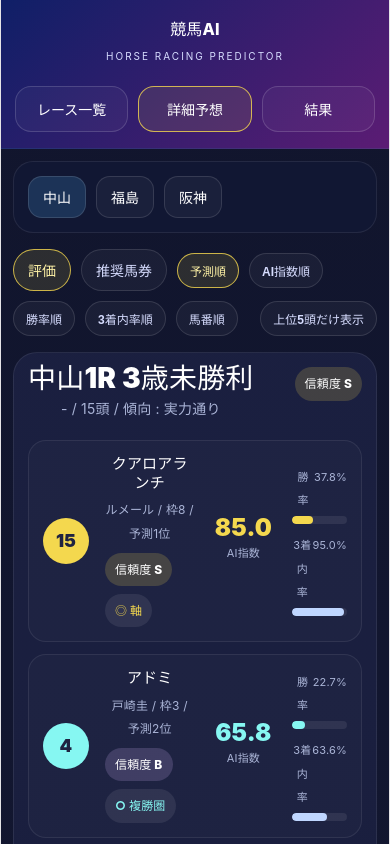
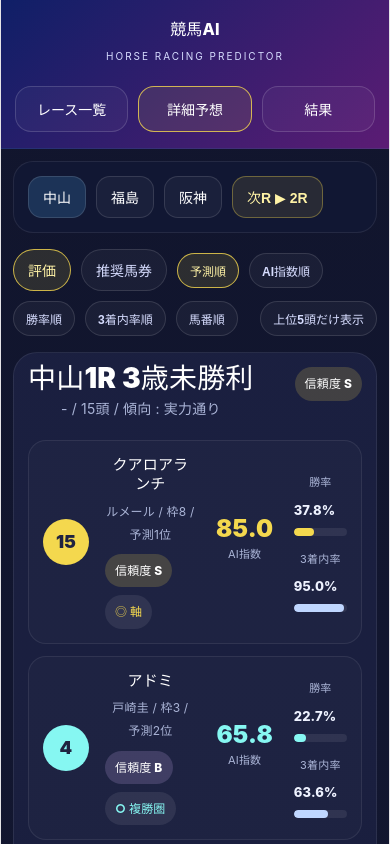
Before and after one commit to k2automate/keiba_ai_mvp, a React (Vite) app in the folder ui/: page / in a window 390 px wide. Both pictures are taken after a click on the button "詳細予想". Shown: the top 844 px of the page. Built offline with nearby package versions, Linux system fonts and the light colour scheme.

Commit message:
improve mobile labels and next race button

```diff
--- a/ui/src/App.tsx
+++ b/ui/src/App.tsx
@@ -214,6 +214,56 @@ function readCsvFile<T>(file: File, onDone: (rows: T[]) => void) {
   reader.readAsText(file, "utf-8");
 }
 
+function StatBar({
+  label,
+  value,
+  width,
+  color,
+  isMobile,
+}: {
+  label: string;
+  value: string;
+  width: string;
+  color: string;
+  isMobile: boolean;
+}) {
+  return (
+    <div>
+      <div style={{ fontSize: isMobile ? 11 : 12, color: "#aab4d6", marginBottom: 4 }}>{label}</div>
+      <div
+        style={{
+          display: "flex",
+          alignItems: "center",
+          justifyContent: "space-between",
+          fontSize: isMobile ? 13 : 14,
+          color: "#eef2ff",
+          marginBottom: 6,
+          fontWeight: 800,
+        }}
+      >
+        <span>{value}</span>
+      </div>
+      <div
+        style={{
+          height: isMobile ? 8 : 10,
+          background: "rgba(255,255,255,0.08)",
+          borderRadius: 999,
+          overflow: "hidden",
+        }}
+      >
+        <div
+          style={{
+            width,
+            height: "100%",
+            borderRadius: 999,
+            background: color,
+          }}
+        />
+      </div>
+    </div>
+  );
+}
+
 function App() {
   const [raceListView, setRaceListView] = useState<RaceListRow[]>([]);
   const [raceDetailView, setRaceDetailView] = useState<RaceDetailRow[]>([]);
@@ -244,11 +294,12 @@ function App() {
         setLoading(true);
         setLoadError("");
 
-        const raceListRows = await loadCsv<RaceListRow>(`/data/race_list_view.csv?t=${Date.now()}`);
-        const raceDetailRows = await loadCsv<RaceDetailRow>(`/data/race_detail_view.csv?t=${Date.now()}`);
-        const finalBetRows = await loadCsv<FinalBetPlanRow>(`/data/final_bet_plan.csv?t=${Date.now()}`);
-        const finalMultiRows = await loadCsv<FinalMultiBetsRow>(`/data/final_multi_bets.csv?t=${Date.now()}`);
-        const betAmountRows = await loadCsv<BetAmountsRow>(`/data/bet_amounts.csv?t=${Date.now()}`);
+        const ts = Date.now();
+        const raceListRows = await loadCsv<RaceListRow>(`/data/race_list_view.csv?t=${ts}`);
+        const raceDetailRows = await loadCsv<RaceDetailRow>(`/data/race_detail_view.csv?t=${ts}`);
+        const finalBetRows = await loadCsv<FinalBetPlanRow>(`/data/final_bet_plan.csv?t=${ts}`);
+        const finalMultiRows = await loadCsv<FinalMultiBetsRow>(`/data/final_multi_bets.csv?t=${ts}`);
+        const betAmountRows = await loadCsv<BetAmountsRow>(`/data/bet_amounts.csv?t=${ts}`);
 
         const normalizedRaceList = raceListRows.map((r: any) => ({
           ...r,
@@ -308,12 +359,23 @@ function App() {
   const venues = Array.from(new Set(raceListView.map((r) => r.venue)));
 
   const venueRaces = useMemo(() => {
-    return raceListView.filter((r) => r.venue === selectedVenue).sort((a, b) => toNum(a.race_no) - toNum(b.race_no));
+    return raceListView
+      .filter((r) => r.venue === selectedVenue)
+      .sort((a, b) => toNum(a.race_no) - toNum(b.race_no));
   }, [raceListView, selectedVenue]);
 
   const selectedRace = useMemo(() => {
     return venueRaces.find((r) => r.race_id === selectedRaceId) ?? venueRaces[0];
   }, [venueRaces, selectedRaceId]);
+
+  const selectedRaceIndex = useMemo(() => {
+    return venueRaces.findIndex((r) => r.race_id === selectedRace?.race_id);
+  }, [venueRaces, selectedRace]);
+
+  const nextRace = useMemo(() => {
+    if (selectedRaceIndex < 0) return undefined;
+    return venueRaces[selectedRaceIndex + 1];
+  }, [venueRaces, selectedRaceIndex]);
 
   const details = useMemo(() => {
     const rows = raceDetailView.filter((x) => x.race_id === selectedRace?.race_id);
@@ -430,7 +492,7 @@ function App() {
             padding: 14,
           }}
         >
-          <div style={{ display: "flex", gap: 10, flexWrap: "wrap" }}>
+          <div style={{ display: "flex", gap: 10, flexWrap: "wrap", alignItems: "center" }}>
             {venues.map((venue) => (
               <button
                 key={venue}
@@ -452,6 +514,25 @@ function App() {
                 {venueLabel(venue)}
               </button>
             ))}
+
+            {mainTab === "summary" && nextRace && (
+              <button
+                onClick={() => setSelectedRaceId(nextRace.race_id)}
+                style={{
+                  marginLeft: isMobile ? 0 : "auto",
+                  border: "1px solid rgba(244,216,78,0.35)",
+                  background: "rgba(244,216,78,0.10)",
+                  color: "#fff3a6",
+                  borderRadius: 14,
+                  padding: isMobile ? "10px 14px" : "12px 18px",
+                  fontWeight: 800,
+                  fontSize: isMobile ? 14 : 15,
+                  cursor: "pointer",
+                }}
+              >
+                次R ▶︎ {nextRace.race_no}R
+              </button>
+            )}
           </div>
         </div>
 
@@ -474,9 +555,10 @@ function App() {
                   style={{
                     width: "100%",
                     background: "linear-gradient(180deg, rgba(27,32,64,0.98) 0%, rgba(22,27,56,0.98) 100%)",
-                    border: race.race_id === selectedRace?.race_id
-                      ? "1px solid rgba(244,216,78,0.8)"
-                      : "1px solid rgba(255,255,255,0.08)",
+                    border:
+                      race.race_id === selectedRace?.race_id
+                        ? "1px solid rgba(244,216,78,0.8)"
+                        : "1px solid rgba(255,255,255,0.08)",
                     borderRadius: 24,
                     overflow: "hidden",
                     padding: 0,
@@ -498,7 +580,9 @@ function App() {
                         gap: 2,
                       }}
                     >
-                      <div style={{ fontSize: isMobile ? 28 : 36, fontWeight: 800, lineHeight: 1 }}>{race.race_no}</div>
+                      <div style={{ fontSize: isMobile ? 26 : 34, fontWeight: 800, lineHeight: 1 }}>
+                        {race.race_no}R
+                      </div>
                       <div style={{ fontSize: isMobile ? 12 : 13, opacity: 0.9 }}>{race.field_size}頭</div>
                     </div>
 
@@ -538,7 +622,9 @@ function App() {
                             key={`${row.race_id}-${row.horse_no}`}
                             style={{
                               display: "grid",
-                              gridTemplateColumns: isMobile ? "32px minmax(0, 1.8fr) 56px minmax(90px, 1fr)" : "40px minmax(0, 2fr) 74px minmax(140px, 1fr)",
+                              gridTemplateColumns: isMobile
+                                ? "32px minmax(0, 1.8fr) 56px minmax(90px, 1fr)"
+                                : "40px minmax(0, 2fr) 74px minmax(140px, 1fr)",
                               alignItems: "center",
                               gap: isMobile ? 8 : 12,
                             }}
@@ -720,7 +806,9 @@ function App() {
                         borderRadius: 18,
                         padding: isMobile ? 14 : 16,
                         display: "grid",
-                        gridTemplateColumns: isMobile ? "52px minmax(0, 1.8fr) 78px 1.1fr" : "70px minmax(0, 2fr) 120px 280px",
+                        gridTemplateColumns: isMobile
+                          ? "52px minmax(0, 1.7fr) 78px 1fr"
+                          : "70px minmax(0, 2fr) 120px 280px",
                         gap: isMobile ? 10 : 14,
                         alignItems: "center",
                       }}
@@ -748,16 +836,18 @@ function App() {
                             fontSize: isMobile ? 15 : 22,
                             fontWeight: 900,
                             color: "#ffffff",
-                            lineHeight: 1.25,
+                            lineHeight: 1.3,
                             wordBreak: "break-word",
                             overflowWrap: "anywhere",
                           }}
                         >
                           {h.horse_name}
                         </div>
+
                         <div style={{ color: "#aab4d6", marginTop: 6, fontSize: isMobile ? 12 : 14 }}>
                           {h.jockey_name} / 枠{h.gate_no} / 予測{h.win_rank}位
                         </div>
+
                         <div style={{ display: "flex", gap: 8, marginTop: 8, flexWrap: "wrap" }}>
                           <SmallBadge bg={confidenceBg(h.confidence_label)} color="#fff">
                             信頼度 {h.confidence_label}
@@ -783,70 +873,21 @@ function App() {
                         <div style={{ fontSize: isMobile ? 11 : 12, color: "#aab4d6" }}>AI指数</div>
                       </div>
 
-                      <div style={{ display: "grid", gap: 10 }}>
-                        <div>
-                          <div
-                            style={{
-                              display: "flex",
-                              justifyContent: "space-between",
-                              fontSize: isMobile ? 11 : 12,
-                              color: "#aab4d6",
-                              marginBottom: 4,
-                            }}
-                          >
-                            <span>勝率</span>
-                            <span>{pct(h.win_prob)}</span>
-                          </div>
-                          <div
-                            style={{
-                              height: isMobile ? 8 : 10,
-                              background: "rgba(255,255,255,0.08)",
-                              borderRadius: 999,
-                              overflow: "hidden",
-                            }}
-                          >
-                            <div
-                              style={{
-                                width: `${Math.min(h.win_prob * 100, 100)}%`,
-                                height: "100%",
-                                borderRadius: 999,
-                                background: signalColor(h.signal),
-                              }}
-                            />
-                          </div>
-                        </div>
-
-                        <div>
-                          <div
-                            style={{
-                              display: "flex",
-                              justifyContent: "space-between",
-                              fontSize: isMobile ? 11 : 12,
-                              color: "#aab4d6",
-                              marginBottom: 4,
-                            }}
-                          >
-                            <span>3着内率</span>
-                            <span>{pct(h.top3_prob)}</span>
-                          </div>
-                          <div
-                            style={{
-                              height: isMobile ? 8 : 10,
-                              background: "rgba(255,255,255,0.08)",
-                              borderRadius: 999,
-                              overflow: "hidden",
-                            }}
-                          >
-                            <div
-                              style={{
-                                width: `${Math.min(h.top3_prob * 100, 100)}%`,
-                                height: "100%",
-                                borderRadius: 999,
-                                background: "#bfd6ff",
-                              }}
-                            />
-                          </div>
-                        </div>
+                      <div style={{ display: "grid", gap: 12 }}>
+                        <StatBar
+                          label="勝率"
+                          value={pct(h.win_prob)}
+                          width={`${Math.min(h.win_prob * 100, 100)}%`}
+                          color={signalColor(h.signal)}
+                          isMobile={isMobile}
+                        />
+                        <StatBar
+                          label="3着内率"
+                          value={pct(h.top3_prob)}
+                          width={`${Math.min(h.top3_prob * 100, 100)}%`}
+                          color="#bfd6ff"
+                          isMobile={isMobile}
+                        />
                       </div>
                     </div>
                   ))}
@@ -858,7 +899,7 @@ function App() {
               <div
                 style={{
                   display: "grid",
-                  gridTemplateColumns: isMobile ? "1fr" : "minmax(0, 1fr) minmax(0, 1.2fr)",
+                  gridTemplateColumns: isMobile ? "1fr" : "minmax(0, 0.9fr) minmax(0, 1.3fr)",
                   gap: 16,
                 }}
               >
@@ -896,7 +937,9 @@ function App() {
                         >
                           {b.horse_no ? `${b.horse_no} ${b.horse_name}` : b.horse_name}
                         </div>
+
                         <div style={{ color: "#aab4d6", marginTop: 4, fontSize: isMobile ? 13 : 14 }}>{b.race_name}</div>
+
                         <div style={{ display: "flex", gap: 8, marginTop: 10, flexWrap: "wrap" }}>
                           <SmallBadge bg="rgba(255,255,255,0.08)" color={signalColor(b.signal)}>
                             {signalLabel(b.signal)}
@@ -910,12 +953,8 @@ function App() {
                         </div>
 
                         <div style={{ marginTop: 12, fontSize: isMobile ? 13 : 14, color: "#d7ddff", lineHeight: 1.8 }}>
-                          <div>
-                            勝率: <b>{pct(b.win_prob)}</b>
-                          </div>
-                          <div style={{ wordBreak: "break-word", overflowWrap: "anywhere" }}>
-                            理由: <b>{b.reason}</b>
-                          </div>
+                          <div>勝率: <b>{pct(b.win_prob)}</b></div>
+                          <div style={{ wordBreak: "break-word", overflowWrap: "anywhere" }}>理由: <b>{b.reason}</b></div>
                         </div>
                       </div>
                     ))}
```
